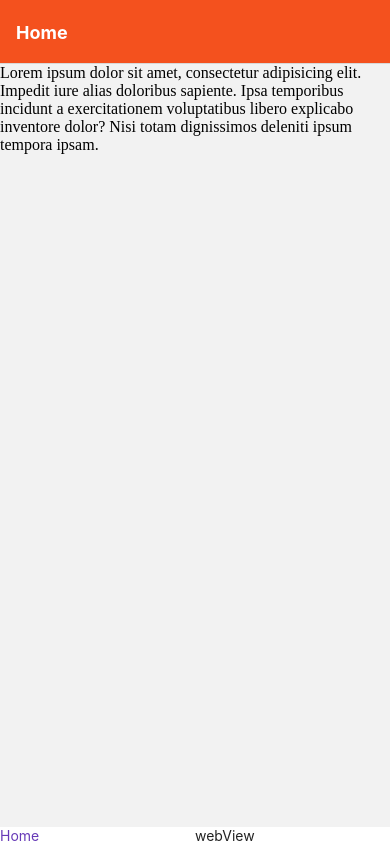
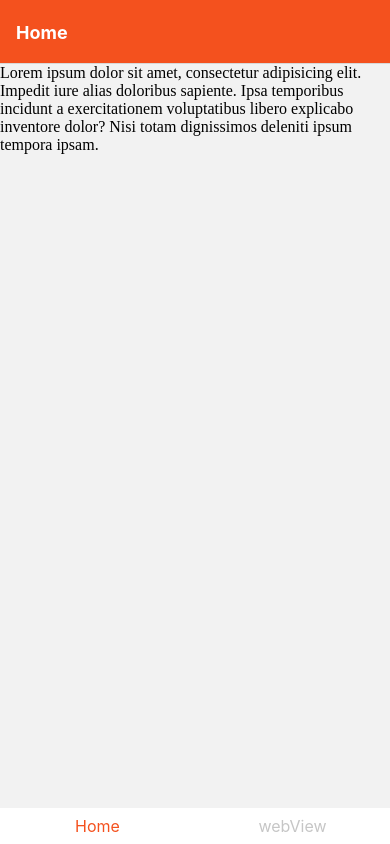
Before and after one commit to nani6765/theAround, a React Native app: screen / in a window 390 px wide. Built offline with nearby package versions, Linux system fonts and the light colour scheme.

Commit message:
[ADD] Create TabBarText;
- TabBar내부의 text의 style 세팅이 길어질 경우를 대비하여 미리 분리

```diff
--- a/components/TabBar.tsx
+++ b/components/TabBar.tsx
@@ -1,6 +1,7 @@
 import { BottomTabBarProps } from '@react-navigation/bottom-tabs/src/types';
-import { View, Text, TouchableOpacity } from 'react-native';
+import { View, TouchableOpacity } from 'react-native';
 
+import TabText from './TabText';
 /**
  * @see https://reactnavigation.org/docs/bottom-tab-navigator/
  */
@@ -48,9 +49,7 @@ function TabBar({ state, descriptors, navigation }: BottomTabBarProps) {
             onPress={onPress}
             onLongPress={onLongPress}
             style={{ flex: 1 }}>
-            <Text style={{ color: isFocused ? '#673ab7' : '#222' }}>
-              {`${label}`}
-            </Text>
+            <TabText label={`${label}`} isFocused={isFocused} />
           </TouchableOpacity>
         );
       })}
--- /dev/null
+++ b/components/TabText.tsx
@@ -0,0 +1,26 @@
+import React from 'react';
+import { StyleProp, Text, TextStyle } from 'react-native';
+
+/**
+ * @see https://reactnative.dev/docs/text-style-props?language=typescript
+ */
+
+interface TabTextProp {
+  label: string;
+  isFocused: boolean;
+}
+
+function TabText({ label, isFocused }: TabTextProp) {
+  const TextStyle: StyleProp<TextStyle> = {
+    display: 'flex',
+    padding: 8,
+    fontSize: 16,
+    color: isFocused ? '#f4511e' : '#c6c6c6',
+    alignItems: 'center',
+    justifyContent: 'center',
+  };
+
+  return <Text style={TextStyle}>{`${label}`}</Text>;
+}
+
+export default TabText;
```
